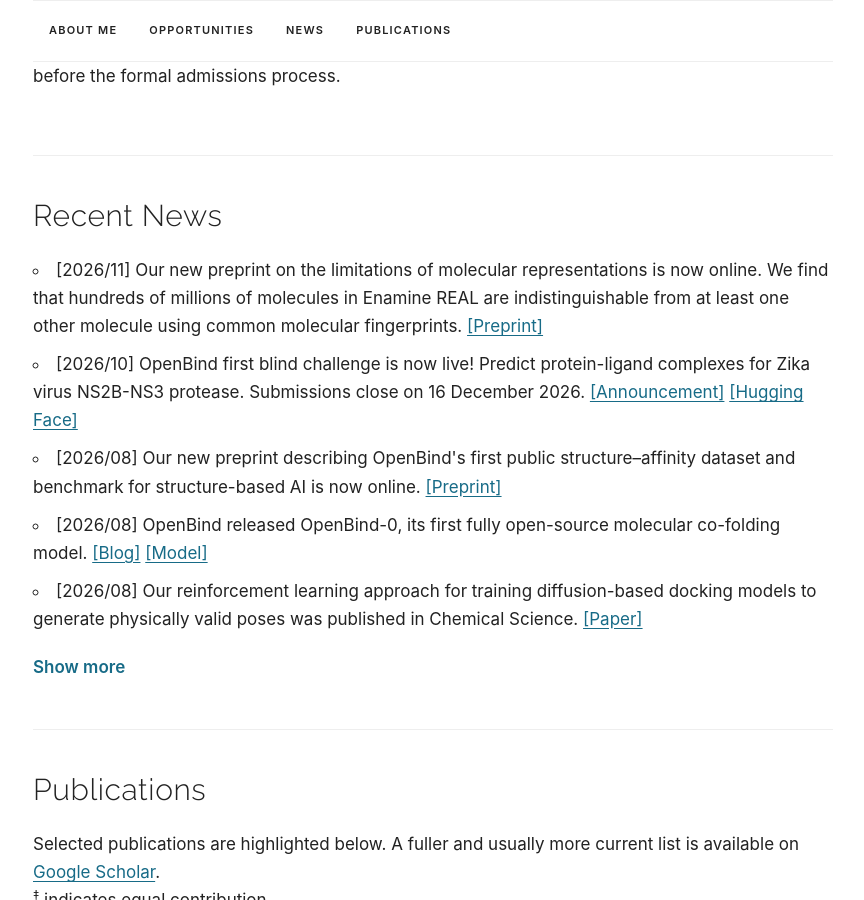
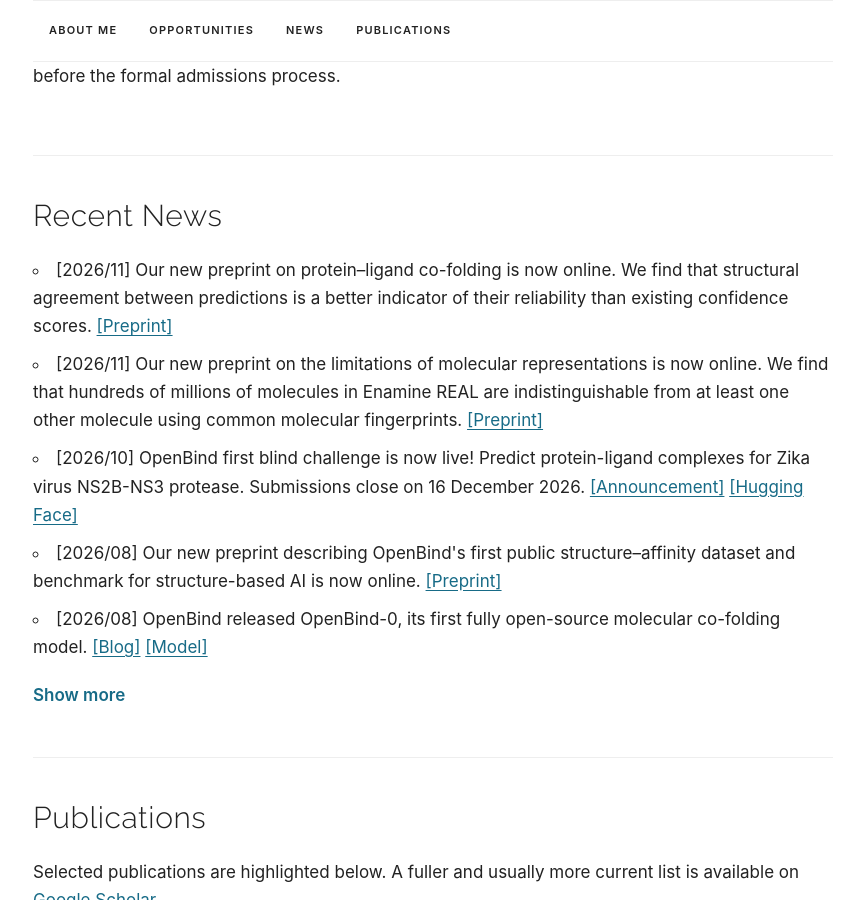
Before and after one commit to fimrie/fimrie.github.io, a Jekyll site: the page built from index.html, in a window 1280 px wide and 900 px high, scrolled down 1336 px. Shown: the whole window, without its empty margins (207-1071 px from the left). Built offline with Jekyll 4.4.1, drawn with Linux system fonts in a browser that asks for light colours; some web fonts are replaced.

Commit message:
Add co-folding reliability preprint and news (#24)

```diff
--- a/_data/news.yaml
+++ b/_data/news.yaml
@@ -1,4 +1,11 @@
 items:
+  - date: "2026/11"
+    text: "Our new preprint on protein–ligand co-folding is now online. We find that structural agreement between predictions is a better indicator of their reliability than existing confidence scores."
+    links:
+      - label: "Preprint"
+        url: "https://arxiv.org/abs/2611.27058"
+    archived: n
+
   - date: "2026/11"
     text: "Our new preprint on the limitations of molecular representations is now online. We find that hundreds of millions of molecules in Enamine REAL are indistinguishable from at least one other molecule using common molecular fingerprints."
     links:
--- a/_data/publications.yaml
+++ b/_data/publications.yaml
@@ -1,4 +1,13 @@
 papers:
+  - title: "Structural Agreement Indicates Prediction Accuracy For Protein-Ligand Co-Folding"
+    authors: "J. Henry Broster, Bojana Popovic, Diana Kondinskaia, Charlotte M. Deane, <b>Fergus Imrie</b>"
+    venue: "arXiv (preprint). 2026."
+    paper_pdf: "https://arxiv.org/abs/2611.27058"
+    bibtex: "/assets/bibtex/broster2026agreement.bib"
+    code: "https://github.com/oxpig/core-score"
+    selected: n
+    publication_type: preprint
+
   - title: "On the limitations of molecular representations"
     authors: "Acer Blake, Charlotte M. Deane, <b>Fergus Imrie</b>"
     venue: "arXiv (preprint). 2026."
```
Also changed, not shown: assets/bibtex/broster2026agreement.bib (added, +9 -0 lines).
